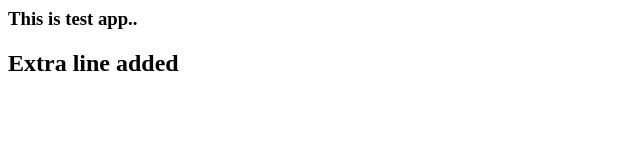
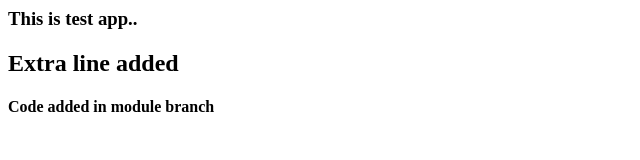
Before and after one commit to hemant110/testApp, a plain HTML site: page index.html in a window 1280 px wide. Shown: the whole page, without its empty margins (0-640 px from the left). Drawn offline with Linux system fonts and the light colour scheme.

Commit message:
committing module branch

```diff
--- /dev/null
+++ b/dir1-to-ignore/app1.js
@@ -0,0 +1 @@
+console.log("app1 log");
--- a/index.html
+++ b/index.html
@@ -6,5 +6,6 @@
 <body>
 	<h3> This is test app..</h3>
 	<h2> Extra line added </h2>
+	<h4> Code added in module branch </h4>
 </body>
 </html>
```
Also changed, not shown: log.txt (added), mode.html (added).
